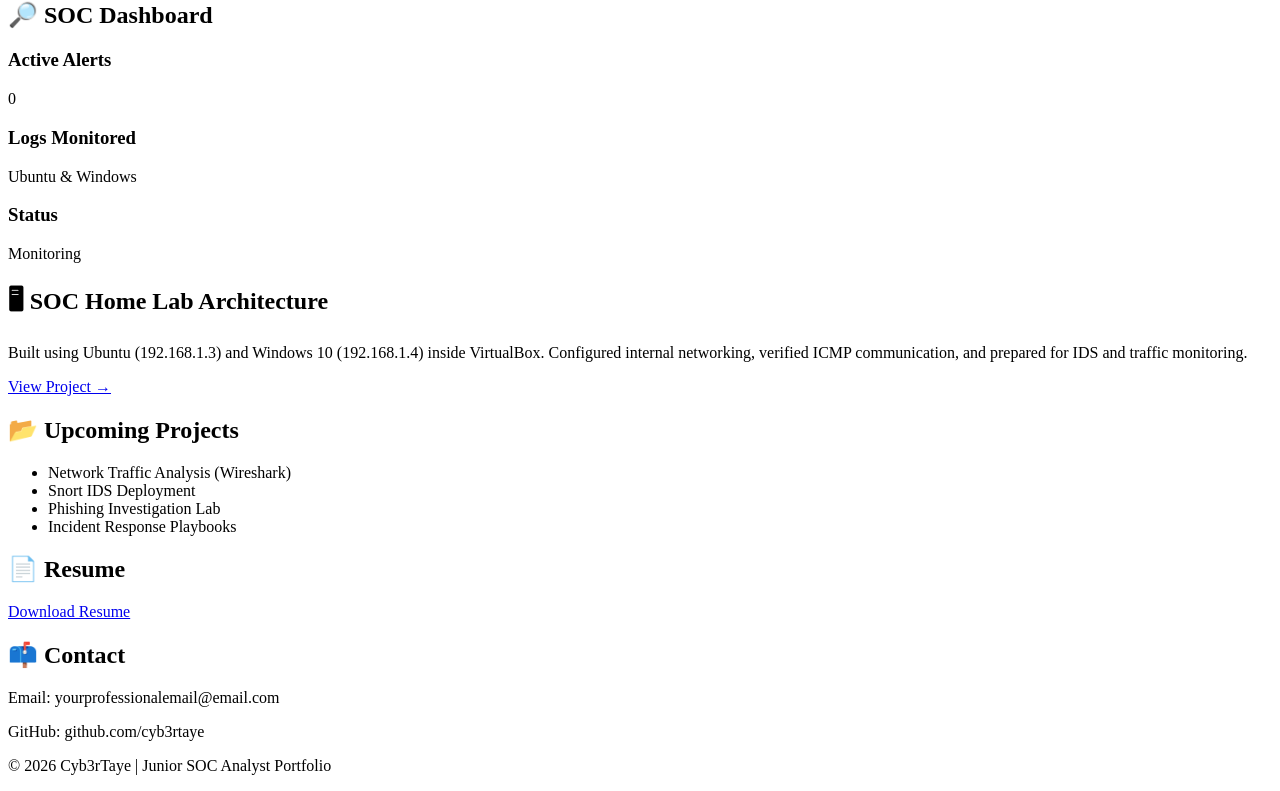
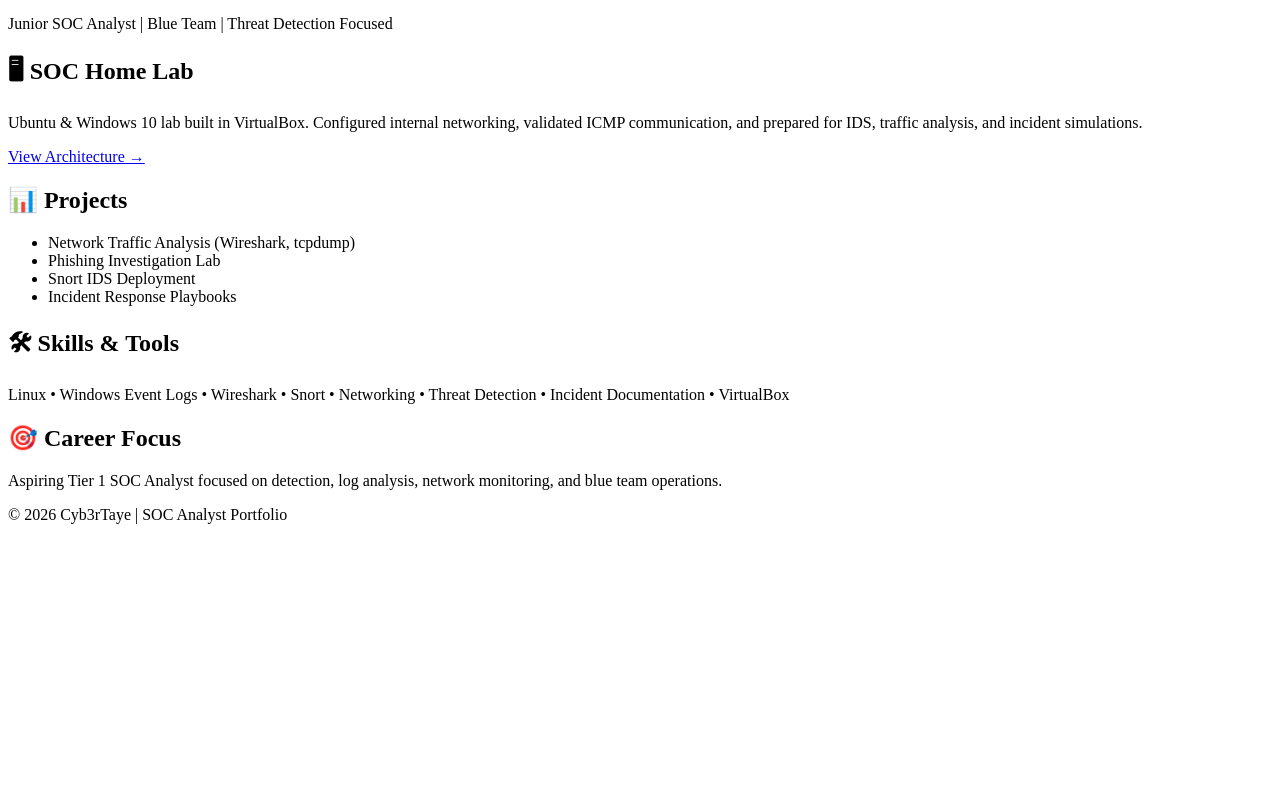
Before and after one commit to cyb3rtaye/cyb3rtaye.github.io, a plain HTML site: page index.html in a window 1280 px wide. Shown: the part 65-856 px from the top of the page. After the commit the page ends 800 px from the top, so only its background shows below. Drawn offline with Linux system fonts and the light colour scheme.

Commit message:
Refactor index.html structure and content

```diff
--- a/index.html
+++ b/index.html
@@ -1,60 +1,61 @@
+<!DOCTYPE html>
+<html lang="en">
+<head>
+    <meta charset="UTF-8">
+    <title>Cyb3rTaye | SOC Analyst</title>
+    <link rel="stylesheet" href="style.css">
+</head>
+<body>
+
+<div class="matrix-bg"></div>
+
 <header>
     <h1 class="glow">Cyb3rTaye</h1>
     <p class="typing"></p>
-    <div class="clock" id="clock"></div>
 </header>
 
-<section class="card dashboard">
-    <h2>🔎 SOC Dashboard</h2>
-    <div class="metrics">
-        <div class="metric">
-            <h3>Active Alerts</h3>
-            <p id="alerts">0</p>
-        </div>
-        <div class="metric">
-            <h3>Logs Monitored</h3>
-            <p>Ubuntu & Windows</p>
-        </div>
-        <div class="metric">
-            <h3>Status</h3>
-            <p class="online">Monitoring</p>
-        </div>
-    </div>
-</section>
-
 <section class="card">
-    <h2>🖥 SOC Home Lab Architecture</h2>
+    <h2>🖥 SOC Home Lab</h2>
     <p>
-        Built using Ubuntu (192.168.1.3) and Windows 10 (192.168.1.4)
-        inside VirtualBox. Configured internal networking, verified ICMP
-        communication, and prepared for IDS and traffic monitoring.
+        Ubuntu & Windows 10 lab built in VirtualBox.
+        Configured internal networking, validated ICMP communication,
+        and prepared for IDS, traffic analysis, and incident simulations.
     </p>
     <a href="https://github.com/cyb3rtaye/soc-home-lab-architecture" target="_blank">
-        View Project →
+        View Architecture →
     </a>
 </section>
 
 <section class="card">
-    <h2>📂 Upcoming Projects</h2>
+    <h2>📊 Projects</h2>
     <ul>
-        <li>Network Traffic Analysis (Wireshark)</li>
+        <li>Network Traffic Analysis (Wireshark, tcpdump)</li>
+        <li>Phishing Investigation Lab</li>
         <li>Snort IDS Deployment</li>
-        <li>Phishing Investigation Lab</li>
         <li>Incident Response Playbooks</li>
     </ul>
 </section>
 
 <section class="card">
-    <h2>📄 Resume</h2>
-    <a href="#" class="button">Download Resume</a>
+    <h2>🛠 Skills & Tools</h2>
+    <p>
+        Linux • Windows Event Logs • Wireshark • Snort • Networking •
+        Threat Detection • Incident Documentation • VirtualBox
+    </p>
 </section>
 
 <section class="card">
-    <h2>📫 Contact</h2>
-    <p>Email: yourprofessionalemail@email.com</p>
-    <p>GitHub: github.com/cyb3rtaye</p>
+    <h2>🎯 Career Focus</h2>
+    <p>
+        Aspiring Tier 1 SOC Analyst focused on detection, log analysis,
+        network monitoring, and blue team operations.
+    </p>
 </section>
 
 <footer>
-    <p>© 2026 Cyb3rTaye | Junior SOC Analyst Portfolio</p>
+    <p>© 2026 Cyb3rTaye | SOC Analyst Portfolio</p>
 </footer>
+
+<script src="script.js"></script>
+</body>
+</html>
```
